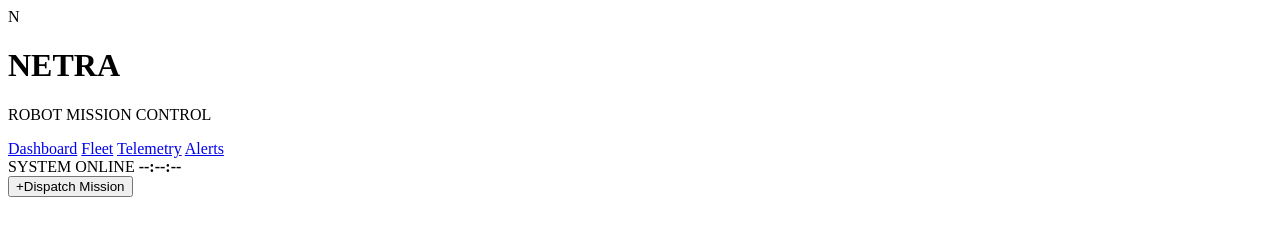
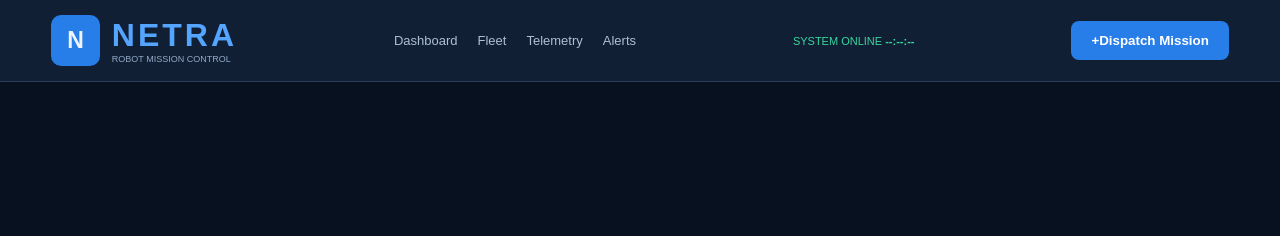
Before and after one commit to dhanishitha7-blip/Project---Assesment, a plain HTML site: page index.html in a window 1280 px wide. Drawn offline with Linux system fonts and the light colour scheme.

Commit message:
part2 13_11_2026

```diff
--- a/index.html
+++ b/index.html
@@ -4,7 +4,7 @@
     <meta charset="UTF-8">
     <meta name="viewport" content="width=device-width, initial-scale=1.0">
     <title>Netra Robot Monitoring System</title>
-    <!--<link rel="stylesheet"href="style1.css">-->
+    <link rel="stylesheet"href="style.css">
 </head>
 <body>
     <header class="topbar">
@@ -29,6 +29,6 @@
     <button id="dispatch-open" type="button">
     +Dispatch Mission</button>
     </header>
-    <!--<script src="script.js"></script>-->
+    <script src="script.js"></script>
 </body>
 </html>
--- /dev/null
+++ b/style.css
@@ -0,0 +1,81 @@
+* {
+    box-sizing: border-box;
+    margin: 0;
+    padding: 0;
+}
+html {
+    scroll-behavior: smooth;
+}
+body {
+    background-color: #08111f;
+    color: #edf4ff;
+    font-family: Arial, sans-serif;
+    min-height: 100vh;
+}
+button {
+    background: #287ee8;
+    border: 0;
+    color: white;
+    padding: 12px 20px;
+    border-radius: 8px;
+    cursor: pointer;
+    font-weight: bold;
+}
+button:hover {
+    background: #1765c3;
+}
+.brand {
+    display: flex;
+    align-items: center;
+    gap: 12px;
+}
+.brand-logo {
+    background: #287ee8;
+    border-radius: 10px;
+    padding: 12px 16px;
+    font-size: 23px;
+    font-weight: bold;
+}
+.brand h1 {
+    color: #54a5ff;
+    letter-spacing: 3px;
+}
+.brand p {
+    font-size: 9px;
+    color: #91a8c5;
+}
+.topbar {
+    min-height: 82px;
+    display: flex;
+    align-items: center;
+    justify-content: space-between;
+    gap: 20px;
+    padding: 15px 4%;
+    background: #111f34;
+    border-bottom: 1px solid #2a3d59;
+}
+nav {
+    display: flex;
+    gap: 20px;
+}
+nav a {
+    color: #aebed3;
+    text-decoration: none;
+   font-size: 13px;
+}
+nav a:hover {
+    color: #54a5ff;
+}
+.header-right {
+    display: flex;
+    align-items: center;
+    gap: 8px;
+    color: #39d6a0;
+    font-size: 11px;
+}
+.online-dot {
+    width: 9px;
+    height: 9px;
+    background: #39d6a0;
+    border-radius: 50%;
+}
```
